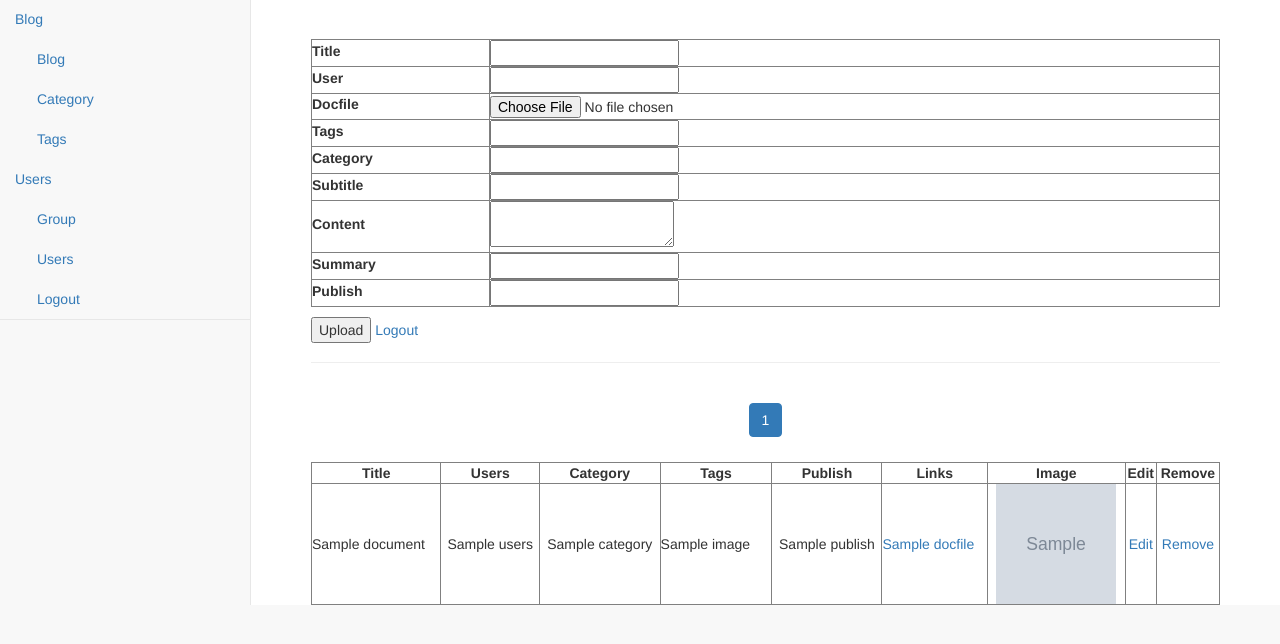
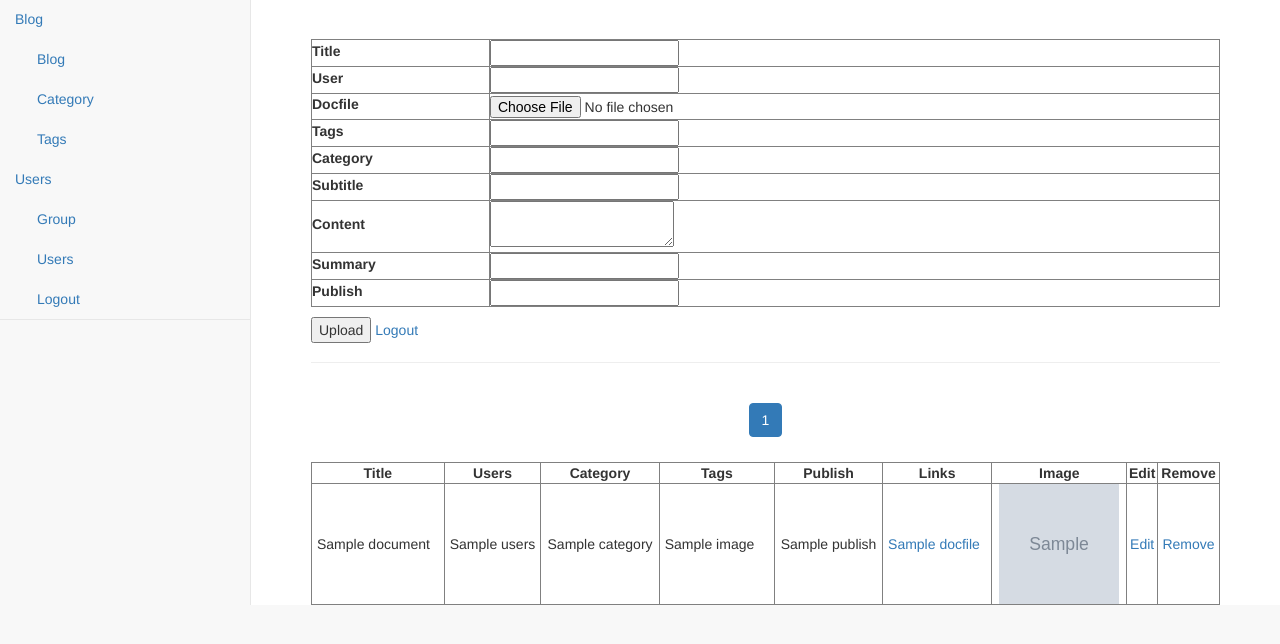
Before and after one commit to doremonkinhcan87/BlogImage, a Django app: template DjangoUbuntu/blog_env/blog/home/templates/home/blog.html in a window 1280 px wide. Shown: the part 52-696 px from the top of the page. Run offline with Django 3.2, Linux system fonts and the light colour scheme; the template is opened without the code that fills it: most values are stand-ins (such as "Sample title", 1, 10 or a date in 2020); grey boxes marked "Sample" are stand-in pictures; form fields are guessed from the names that the template uses; some libraries are stand-ins or nearby versions.

Commit message:
[IMP]Them style

```diff
--- a/DjangoUbuntu/blog_env/blog/home/templates/home/blog.html
+++ b/DjangoUbuntu/blog_env/blog/home/templates/home/blog.html
@@ -187,10 +187,10 @@
 									<tbody>
 										{% for document in documents %}
 										<tr class="table-tr">
-											<td >{{ document.title }}</td>
+											<td style="padding-left: 5px;">{{ document.title }}</td>
 											<td class="table-th">{{ document.users }}</td>
 											<td class="table-th">{{ document.category }}</td>
-											<td >
+											<td style="padding-left: 5px;">
 												<div id="menu">
 													<ul>
 													{% for image in document.tags.all %}
@@ -200,7 +200,7 @@
 												</div>
 											</td>
 											<td class="table-th">{{ document.publish }}</td>
-											<td ><a href="/media/{{ document.docfile.url }}">{{ document.docfile.name }}</a></td>
+											<td style="padding-left: 5px;"><a href="/media/{{ document.docfile.url }}">{{ document.docfile.name }}</a></td>
 											<td class="table-th"><img src="/media/{{ document.docfile.url }}" style="height: 120px; width: 120px"></td>
 											<td class="table-th"><a href="{% url 'home:update' id=document.id %}">Edit</a></td>
 											<td class="table-th"><a href="{% url 'home:remove' id=document.id %}">Remove</a></td>
```
